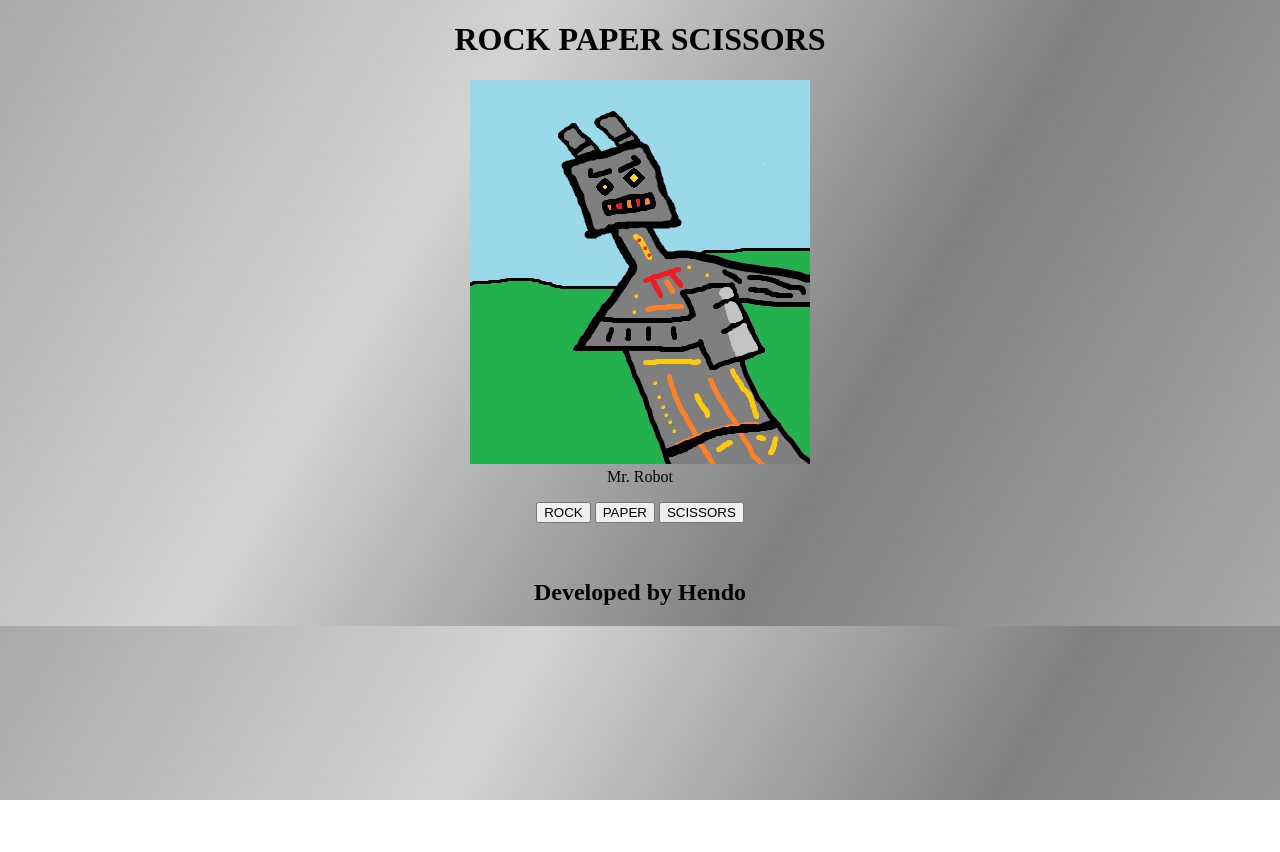
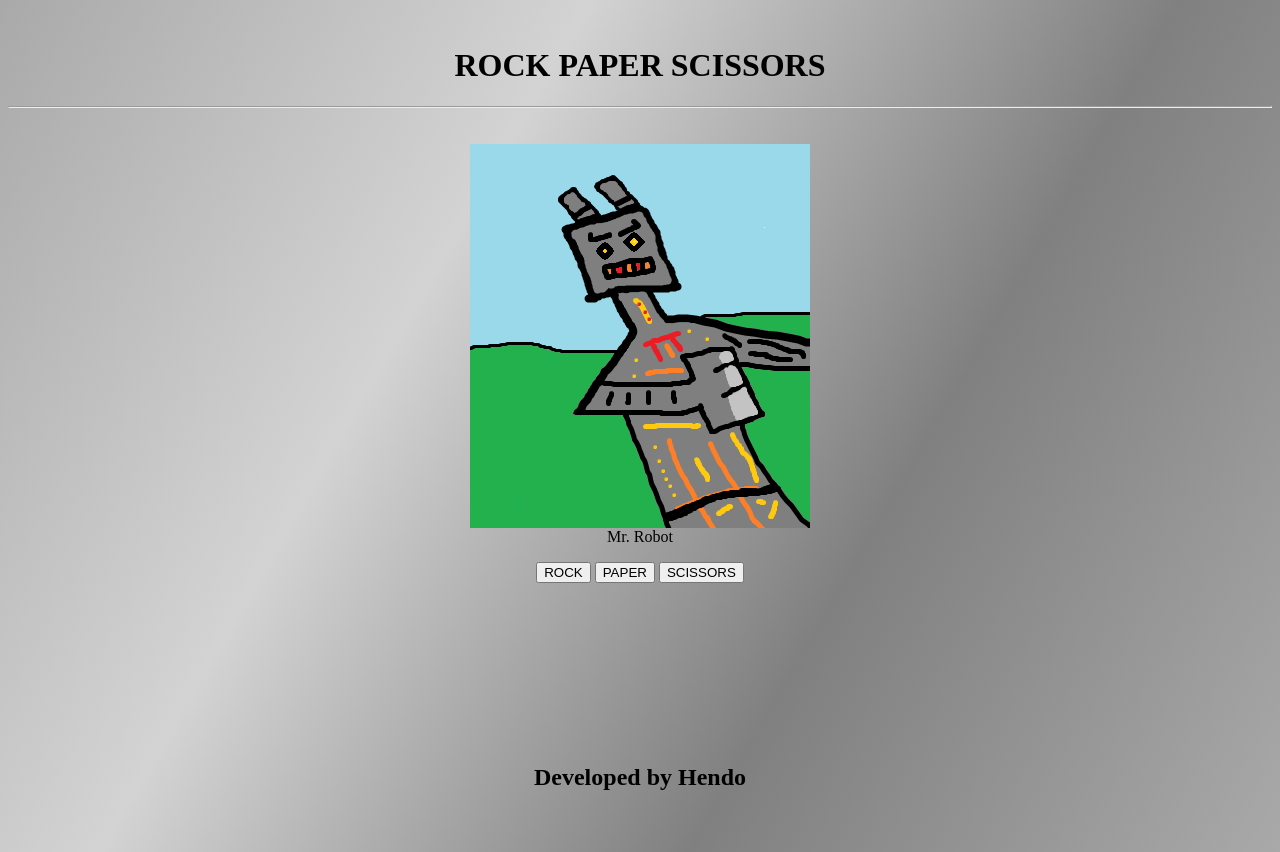
Before and after one commit to d33gz/Rock-Paper-Scissors, a plain HTML site: page index.html in a window 1280 px wide. Before the commit the page ends 800 px from the top, so only its background shows below. Drawn offline with Linux system fonts and the light colour scheme.

Commit message:
adaptive design

```diff
--- a/index.html
+++ b/index.html
@@ -10,8 +10,11 @@
     <body>
         <main>
             <header>
+                <br>
                 <h1>ROCK PAPER SCISSORS</h1>
+                <hr><br>
             </header>
+            <article>
                 <figure>
                     <img id="robot" src="images/robot_waiting.png" alt="robot">
                     <figcaption>Mr. Robot</figcaption>
@@ -26,6 +29,7 @@
                     <span id="computerPick"></span><br>
                     <span id="results"></span>
                 </div>
+            </article>
         </main>
         <footer>
             <h2>Developed by Hendo</h2>
--- a/style.css
+++ b/style.css
@@ -2,3 +2,20 @@ body {
     background-image: linear-gradient(120deg, darkgrey, lightgrey, grey, darkgrey);
     text-align: center;
 }
+
+header {
+    height: 15vh;
+}
+
+article {
+    height: 75vh;
+}
+
+footer {
+    height: 10vh;
+}
+
+img {
+    display: flex;
+    margin: auto;
+}
```
Lines whose indentation alone changed are shown as unchanged.
